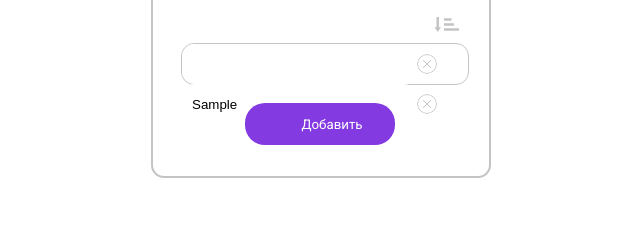
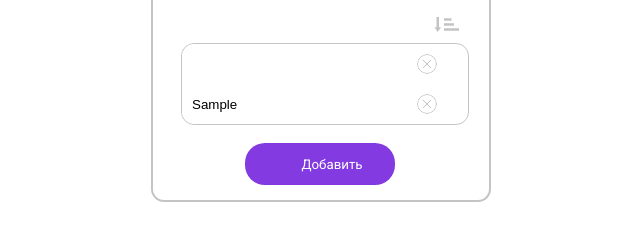
Before and after one commit to D00dlezZz/To-Do-List, a plain HTML site: page index.html in a window 1280 px wide. Both pictures are taken after typing "Sample" into the empty fields and a click on the button "Добавить". Shown: the part 82-322 px from the top of the page, without its empty margins (319-959 px from the left). Drawn offline with Linux system fonts and the light colour scheme.

Commit message:
ostalsya js

```diff
--- a/app.js
+++ b/app.js
@@ -5,6 +5,8 @@ let task = document.querySelector('input');
 let section = document.querySelector('.input-section');
 let clone = document.querySelector('.clone-input');
 let deleteBtn = document.querySelector('.delete');
+let secInp = document.querySelector('.input-section');
+let container = document.querySelector('.container');
 
 let arr = [];
 console.log(sort);
@@ -20,6 +22,7 @@ sort.addEventListener('click', () => {
 
 addBtn.addEventListener('click', () => {
     console.log(arr);
+
     addTask();
 });
 
@@ -32,6 +35,8 @@ function addTask() {
         addClone.remove();
     });
     task.value = "";
+    container.style.height = "1%";
+    secInp.style.height = "1%";
     console.log(section);
 }
 
--- a/style.css
+++ b/style.css
@@ -1,7 +1,6 @@
 @import url('https://fonts.googleapis.com/css2?family=Roboto:wght@400;900&display=swap');
 
 .container {
-    display: block;
     width: 336px;
     height: 236px;
     border-style: solid;
```
